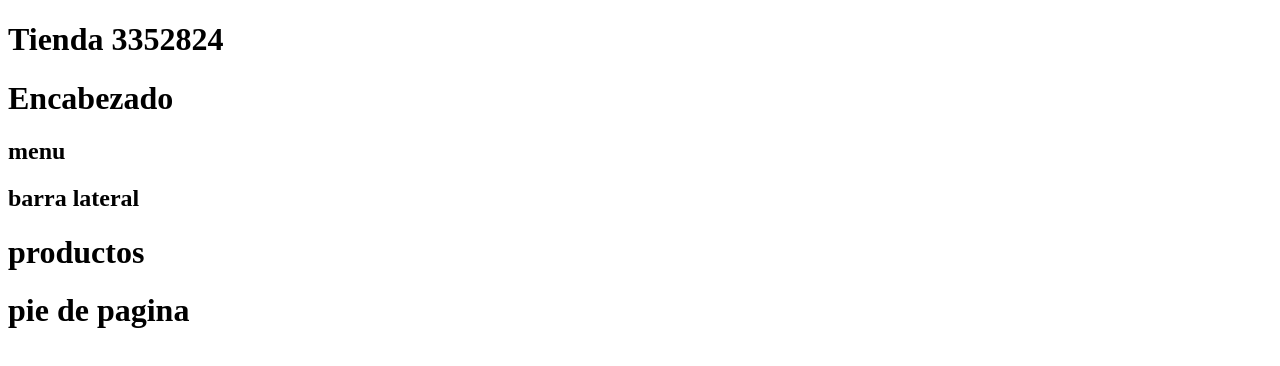
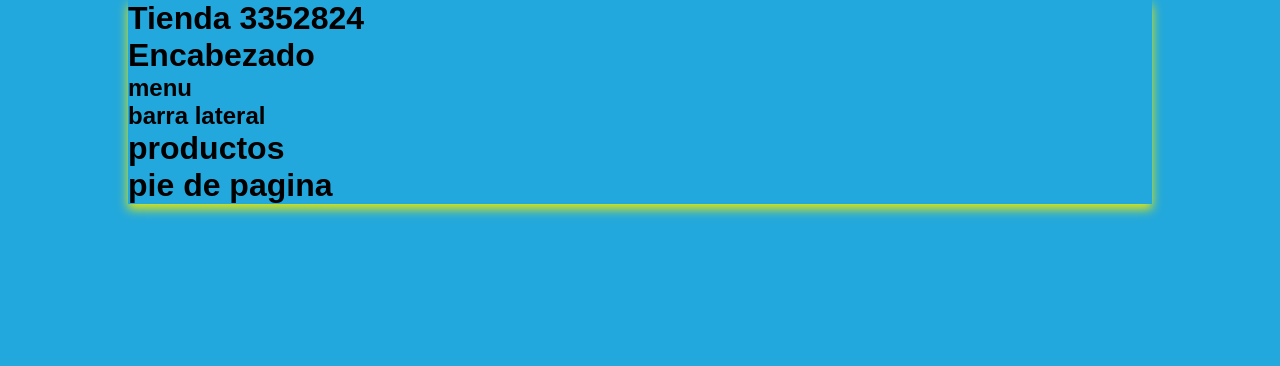
Before and after one commit to kevinfajardo1145-ai/TIENDA3352824, a plain HTML site: page index.html in a window 1280 px wide. Drawn offline with Linux system fonts and the light colour scheme.

Commit message:
actualizado el index y style

```diff
--- a/index.html
+++ b/index.html
@@ -1,28 +1,31 @@
 <!DOCTYPE html>
 <html lang="en">
+
 <head>
     <meta charset="UTF-8">
     <meta name="viewport" content="width=device-width, initial-scale=1.0">
-    <title>tienda3352824</title>
+    <link rel="stylesheet" href="style.css">
+    <title>tienda online 3352824</title>
 </head>
 <body>
+
     <div id="container">
 
         <h1>Tienda 3352824</h1>
 
         <header id="header">
          <h1>Encabezado</h1>
-
         </header>
 
         <nav id="menu">
             <h1>menu</h1>
         </nav>
 
+        <div id="content">
             <aside id="lateral">
                 <h1>barra lateral</h1>
+            </aside>
 
-        </aside>
             <div id="central">
                 <h1>productos</h1>
             </div>
@@ -32,7 +35,6 @@
             <h1>pie de pagina</h1>
         </footer>
 
-
     </div>
 
 
--- a/style.css
+++ b/style.css
@@ -0,0 +1,15 @@
+*{
+    padding: 0px;
+    margin: 0px;
+   font-family: Arial, Helvetica, sans-serif;
+}
+
+body{background-color: rgb(35, 168, 221);
+ }
+
+ #container{
+    width: 80%;
+    margin: 0px auto;
+    box-shadow: 0px 5px 10px #e5e907;
+    /*border: 1px solid red;*/
+ }
```
Lines whose indentation alone changed are shown as unchanged.
